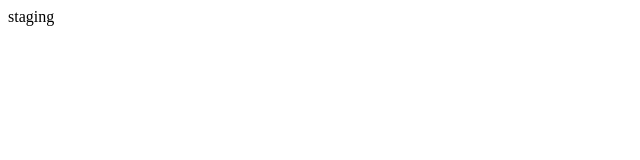
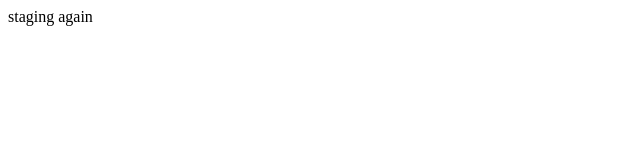
Before and after one commit to iKirbz/portfolio, a plain HTML site: page index.html in a window 1280 px wide. Shown: the full height of the page, 0-640 px from the left. Drawn offline with Linux system fonts and the light colour scheme.

Commit message:
staging 2

```diff
--- a/index.html
+++ b/index.html
@@ -7,6 +7,6 @@
     <title>Document</title>
 </head>
 <body>
-    staging
+    staging again
 </body>
 </html>
```
